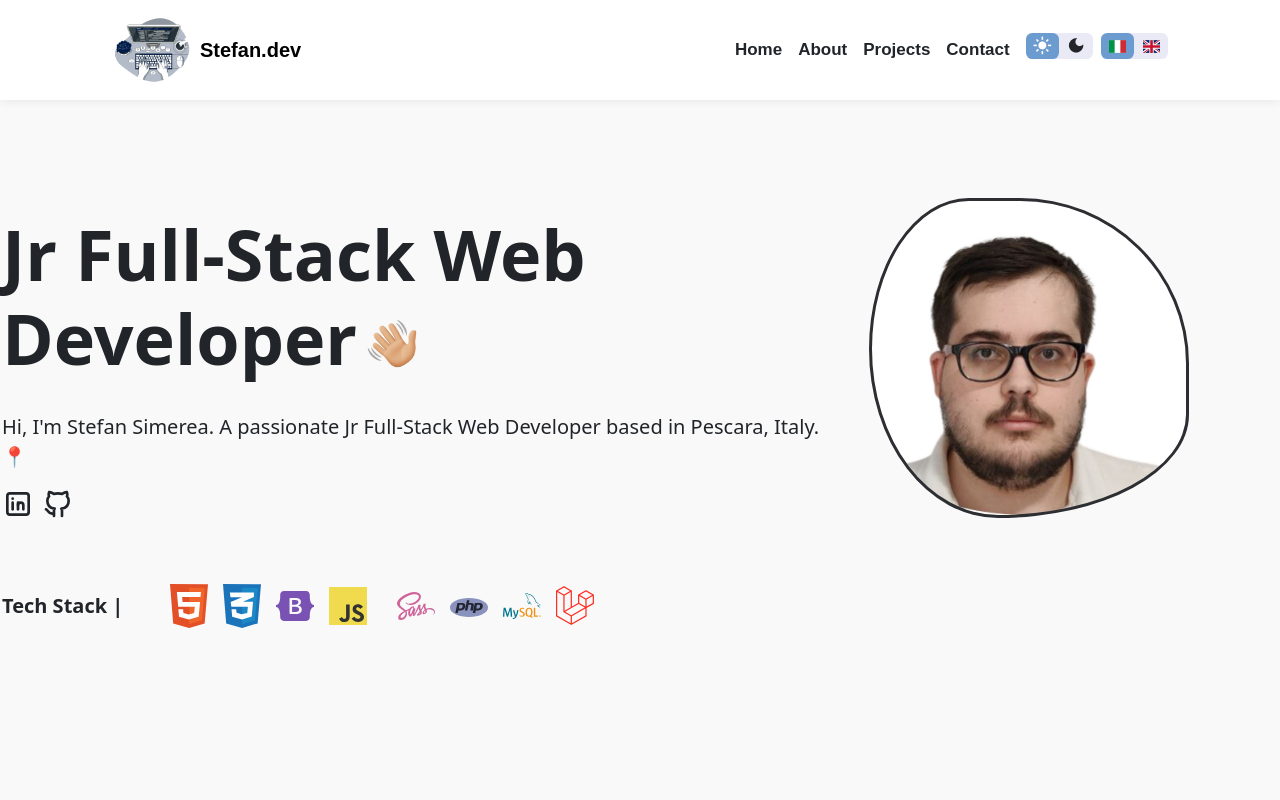
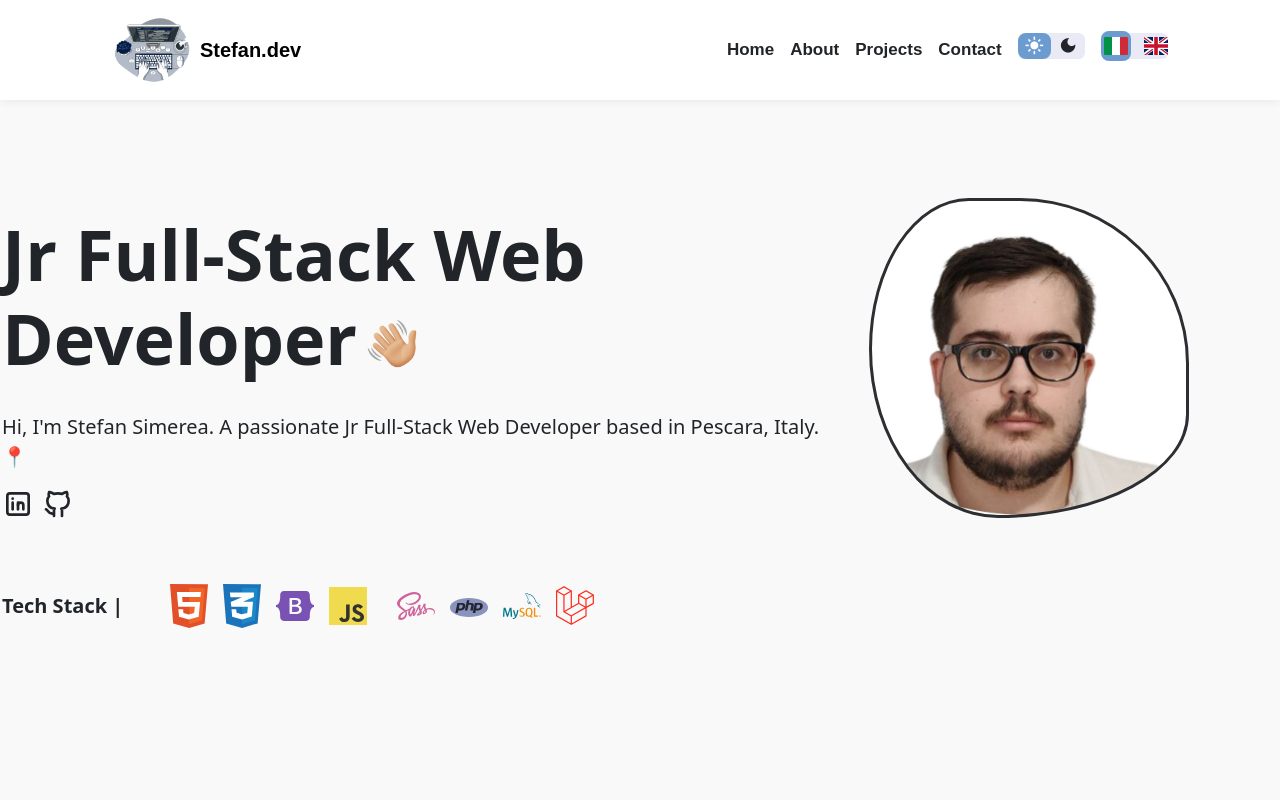
Before and after one commit to stefansimereaa/Personal-Portfolio, a Vue app: page / in a window 1280 px wide. Shown: the top 800 px of the page. Built offline with nearby package versions, Linux system fonts and the light colour scheme; some icons are missing.

Commit message:
fixed icons style flag

```diff
--- a/src/components/header/AppHeader.vue
+++ b/src/components/header/AppHeader.vue
@@ -77,16 +77,14 @@ export default {
                 <a class="nav-link" href="#contact">Contact</a>
               </li>
               <li class="dark-mode d-flex my-1 ms-2" :class="darkModeActive">
-                <span class="material-icons-sharp " :class="{ active: !isDarkMode }" @click="toggleLightMode"> light_mode </span>
+                <span class="material-icons-sharp" :class="{ active: !isDarkMode }" @click="toggleLightMode"> light_mode </span>
                 <span class="material-icons-sharp " :class="{ active: isDarkMode }" @click="toggleDarkMode"> dark_mode </span>
               </li>
-              <li class="dark-mode d-flex my-1 ms-2" :class="languageActive">
-                <span class="material-icons-sharp" :class="{ active: !languageActive }" @click="toggleItalian">
-                  <span class="flag-icon flag-icon-it"></span>
-                </span>
-                <span class="material-icons-sharp " :class="{ active: languageActive }" @click="toggleEnglish">
-                  <span class="flag-icon flag-icon-gb"></span>
-                </span>
+              <li class="dark-mode my-1 ms-3" :class="languageActive">
+                <!-- Italian Flag -->
+                <span class="flag-icon flag-icon-it" style="width: 10px; padding: 12px;" :class="{ active: !languageActive }" @click="togglelanguageActive"></span>
+                <!-- English Flag -->
+                <span class="flag-icon flag-icon-gb" style="width: 10px; padding: 12px;" :class="{ active: languageActive }" @click="togglelanguageActive"></span>
               </li>
             </ul>
           </div>
@@ -106,7 +104,6 @@ export default {
 @import '../../assets/scss/_vars.scss';
 // Regole CSS per testo bianco in modalità "dark"
 
-
 .dark-mode{
   background-color: rgba(132, 139, 200, 0.18);
   display: flex;
@@ -119,10 +116,12 @@ export default {
 }
 
 .dark-mode span.active {
-    background-color: #6C9BCF;
-    color: white;
-    border-radius: 0.4rem;
+  background-color: #6C9BCF;
+  color: white;
+  border: 3px solid #6C9BCF;
+  border-radius: 0.5rem;
 }
+
 
 .dark-mode span{
   font-size: 1.2rem;
@@ -132,16 +131,6 @@ export default {
   align-items: center;
   justify-content: center;
 }
-
-
-.dark-mode-variables {
-    --color-background: #181a1e,
-    --color-white: #202528,
-    --color-dark: #edeffd,
-    --color-dark-variant: #a3bdcc,
-    --color-light: rgba(0, 0, 0, 0.4),
-    --box-shadow: 0 2rem 3rem rgba(132, 139, 200, 0.18)
-};
 
 
 // Header Fonts
```
